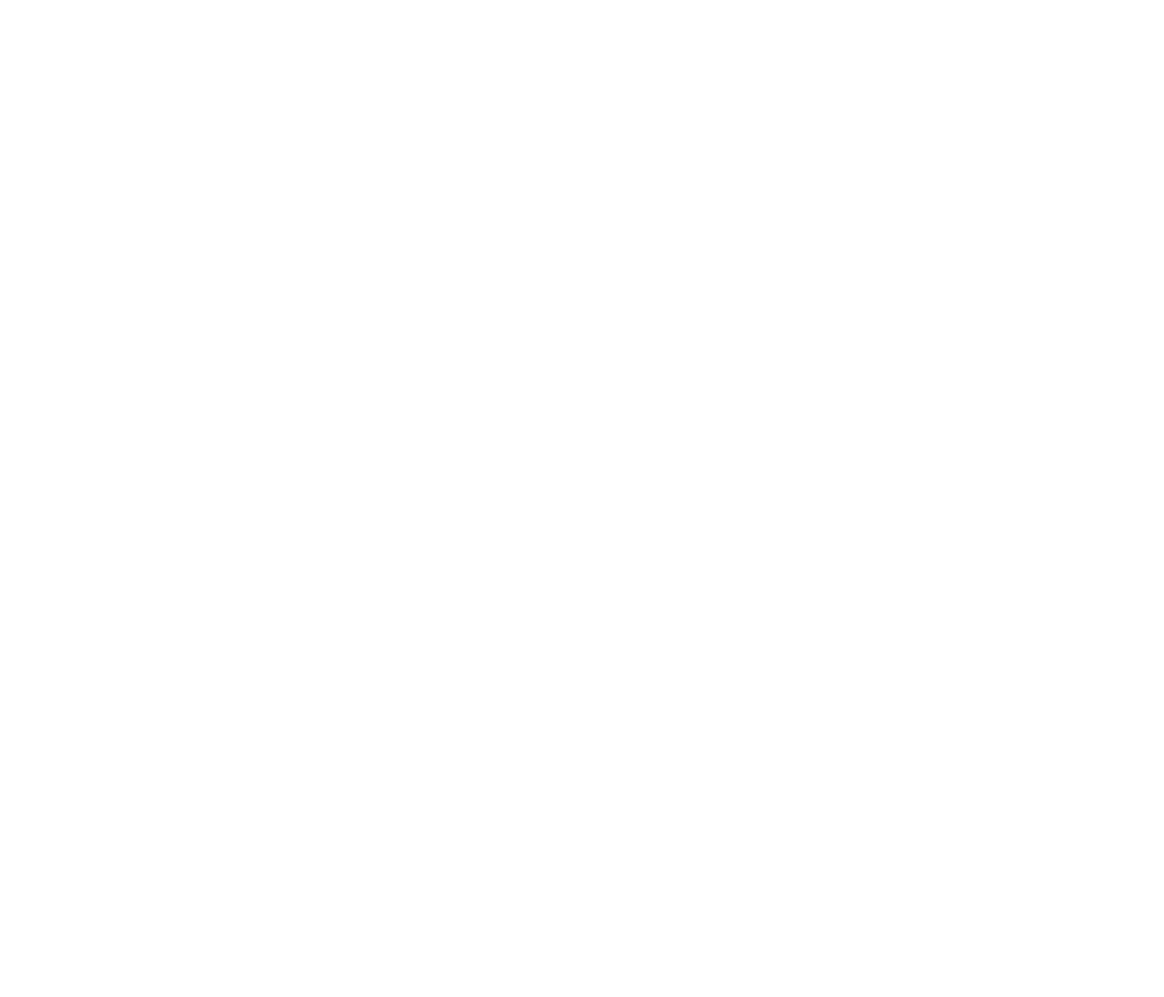
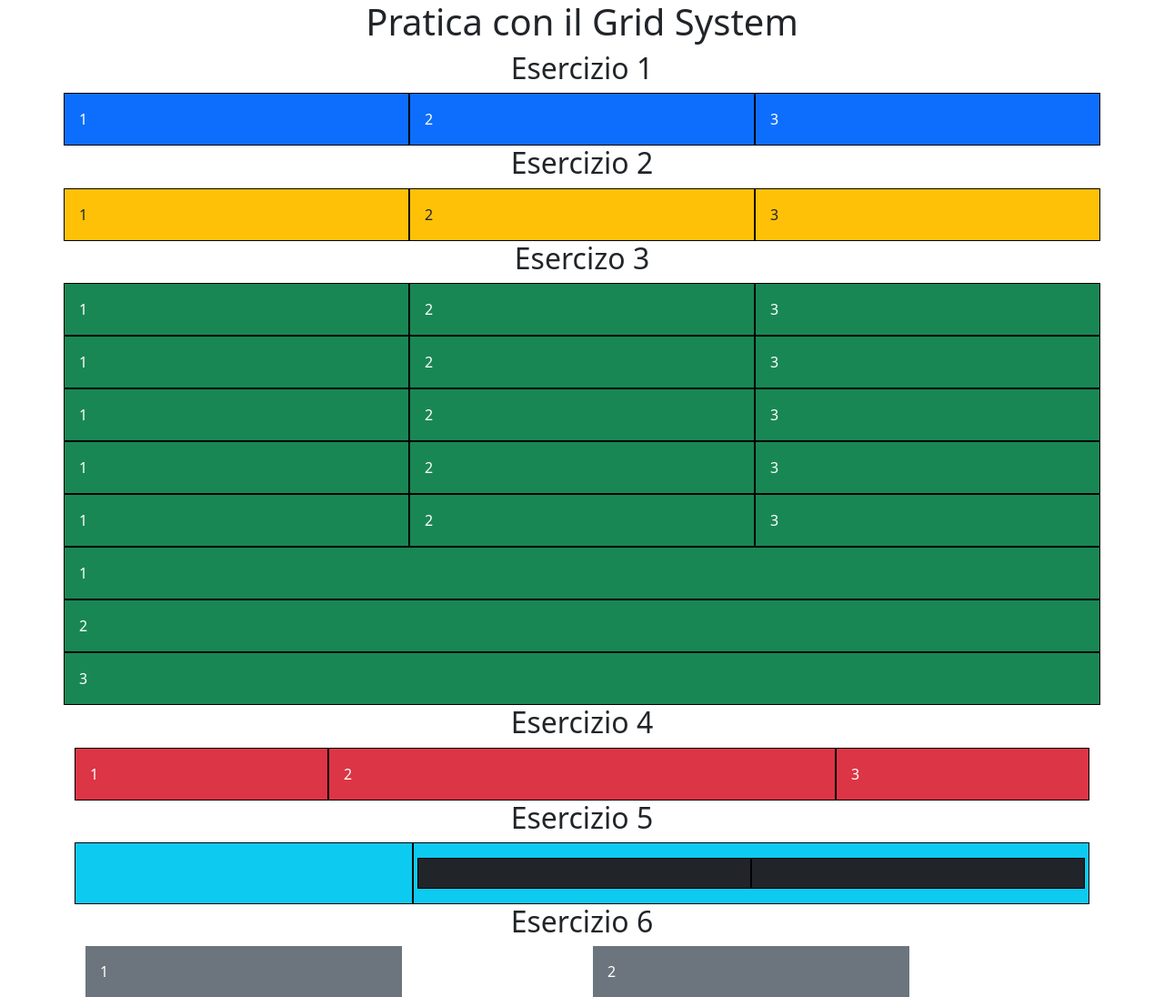
Before and after one commit to CosmoPasteur/D19.-UNIT2-13.01.25-S6_L1, a plain HTML site: page Index.html in a window 1280 px wide. Shown: the whole page at 91% size. Before the commit the page ends 800 px from the top, so only its background shows below. Drawn offline with nearby package versions, Linux system fonts and the light colour scheme.

Commit message:
Completamento esercizio

```diff
--- a/Index.html
+++ b/Index.html
@@ -1,9 +1,107 @@
 <!DOCTYPE html>
 <html lang="en">
   <head>
-    <meta charset="UTF-8" />
-    <meta name="viewport" content="width=device-width, initial-scale=1.0" />
-    <title>Document</title>
+    <meta charset="utf-8" />
+    <meta name="viewport" content="width=device-width, initial-scale=1" />
+    <link
+      href="https://cdn.jsdelivr.net/npm/bootstrap@5.3.3/dist/css/bootstrap.min.css"
+      rel="stylesheet"
+      integrity="sha384-QWTKZyjpPEjISv5WaRU9OFeRpok6YctnYmDr5pNlyT2bRjXh0JMhjY6hW+ALEwIH"
+      crossorigin="anonymous"
+    />
+    <title>Bootstrap demo</title>
   </head>
-  <body></body>
+  <body>
+    <!-- ESERCIZIO 1 -->
+    <h1 class="text-center">Pratica con il Grid System</h1>
+    <h2 class="text-center">Esercizio 1</h2>
+    <div class="container">
+      <div class="row">
+          <div class="col-md bg-primary text-white p-3 border border-black">1</div>
+          <div class="col-md bg-primary text-white p-3 border border-black">2</div>
+          <div class="col-md bg-primary text-white p-3 border border-black">3</div>
+      </div>
+    </div>
+    <!-- ESERCIZIO 2 -->
+    <h2 class="text-center">Esercizio 2</h2>
+    <div class="container">
+        <div class="row">
+            <div class="col md-4 bg-warning text-dark p-3 border border-black">1</div>
+            <div class="col md-4 bg-warning text-dark p-3 border border-black">2</div>
+            <div class="col md-4 bg-warning text-dark p-3 border border-black">3</div>
+        </div>
+    </div>
+    <!-- ESERCIZIO 3 -->
+    <h2 class="text-center">Esercizo 3</h2>
+    <div class="container">
+      <div class="row"> <!-- Mobile -->
+          <div class="col-4 bg-success text-white p-3 border border-black">1</div>
+          <div class="col-4 bg-success text-white p-3 border border-black">2</div>
+          <div class="col-4 bg-success text-white p-3 border border-black">3</div>
+      </div>
+      <div class="row">
+          <div class="col-sm-4 bg-success p-3 text-white border border-black">1</div>
+          <div class="col-sm-4 bg-success p-3 text-white border border-black">2</div>
+          <div class="col-sm-4 bg-success p-3 text-white border border-black">3</div>
+      </div>
+      <div class="row">
+          <div class="col-md-4 bg-success p-3 text-white border border-black">1</div>
+          <div class="col-md-4 bg-success p-3 text-white border border-black">2</div>
+          <div class="col-md-4 bg-success p-3 text-white border border-black">3</div>
+      </div>
+      <div class="row">
+          <div class="col-lg-4 bg-success p-3 text-white border border-black">1</div>
+          <div class="col-lg-4 bg-success p-3 text-white border border-black">2</div>
+          <div class="col-lg-4 bg-success p-3 text-white border border-black">3</div>
+      </div>
+      <div class="row">
+          <div class="col-xl-4 bg-success p-3 text-white border border-black">1</div>
+          <div class="col-xl-4 bg-success p-3 text-white border border-black">2</div>
+          <div class="col-xl-4 bg-success p-3 text-white border border-black">3</div>
+      </div>
+      <div class="row">
+          <div class="col-xxl-4 bg-success p-3 text-white border border-black">1</div>
+          <div class="col-xxl-4 bg-success p-3 text-white border border-black">2</div>
+          <div class="col-xxl-4 bg-success p-3 text-white border border-black">3</div>
+      </div>
+
+      <!-- ESERCIZIO 4 -->
+       <h2 class="text-center">Esercizio 4</h2>
+      <div class="container">
+        <div class="row">
+            <div class="col-md-3 bg-danger text-white p-3 border border-black">1</div>
+            <div class="col-md-6 bg-danger text-white p-3 border border-black">2</div>
+            <div class="col-md-3 bg-danger text-white p-3 border border-black">3</div>
+        </div>
+      </div>
+
+      <!-- ESERCIZO 5 -->
+      <h2 class="text-center">Esercizio 5</h2>
+       <div class="container">
+            <div class="row">
+                <div class="col-md-4 bg-info border border-black text-white p-3"></div>
+                <div class="col-md-8 bg-info border border-black text-white p-3">
+                    <div class="row">
+                        <div class="col-md-6 bg-dark bg-secondary text-white p-3 border border-black"></div>
+                        <div class="col-md-6 bg-dark bg-secondary text-white p-3 border border-black"></div>
+                    </div>
+                </div>
+            </div>
+       </div>
+       <!-- ESERCIZO 6 -->
+       <div class="container">
+        <h2 class="text-center">Esercizio 6</h2>
+        <div class="row">
+            <div class="col-4">
+                <div class="p-3 bg-secondary text-white border-black">1</div>
+            </div>
+            <div class="col-4 offset-2">
+                <div class="p-3 bg-secondary text-white border-black">2</div>
+            </div>
+        </div>
+       </div>
+
+      </div>
+    </div>
+  </body>
 </html>
```
